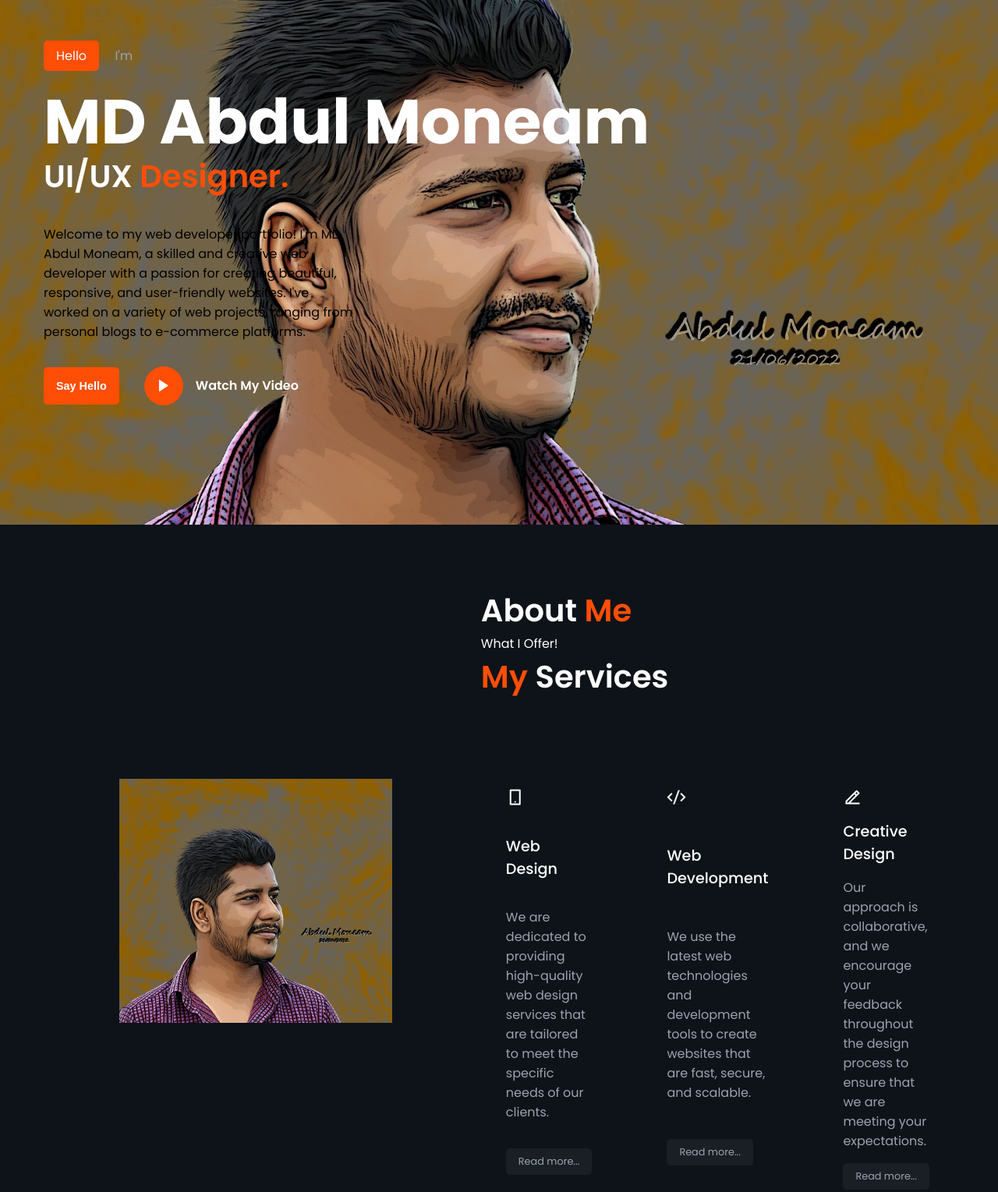
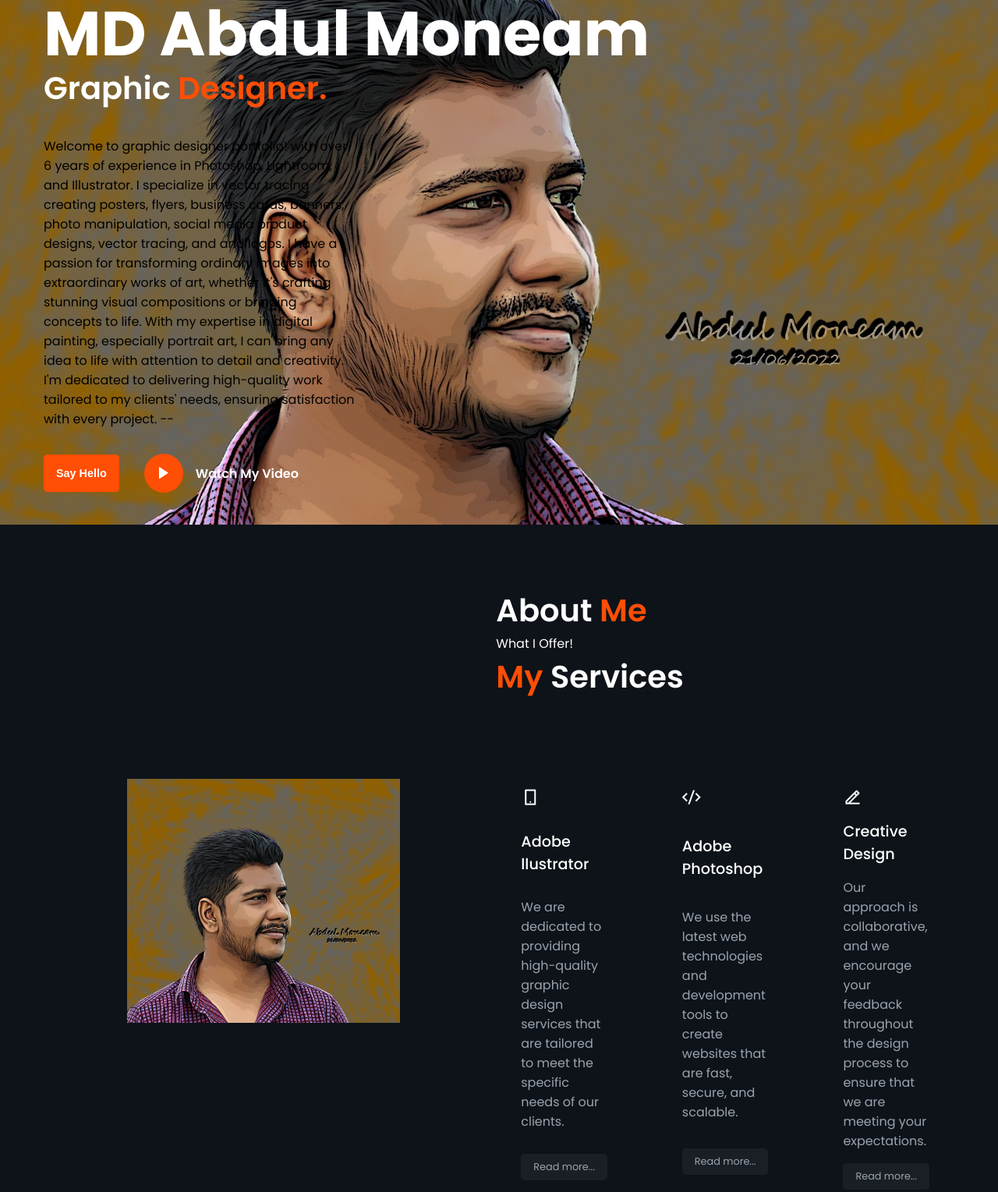
Before and after one commit to Abdul-Moneam/website-, a plain HTML site: page index.html in a window 1280 px wide. Shown: the part 127-1656 px from the top of the page at 78% size. Drawn offline with nearby package versions, Linux system fonts and the light colour scheme.

Commit message:
Update some para change index.html

```diff
--- a/index.html
+++ b/index.html
@@ -19,12 +19,10 @@
       <div class="section__container header__container">
         <p><span>Hello</span> I'm</p>
         <h1>MD Abdul Moneam</h1>
-        <h2 class="section__title">UI/UX <span>Designer.</span></h2>
+        <h2 class="section__title"> Graphic <span>Designer.</span></h2>
         <p style="color: black">
-          Welcome to my web developer portfolio! I'm MD Abdul Moneam, a skilled and
-          creative web developer with a passion for creating beautiful,
-          responsive, and user-friendly websites. I've worked on a variety of
-          web projects, ranging from personal blogs to e-commerce platforms.
+          Welcome to graphic designer portfolio!  with over 6 years of experience in Photoshop, Lightroom, and Illustrator. I specialize in vector tracing creating posters, flyers, business cards, banners, photo manipulation, social media product designs, vector tracing, and and logos. I have a passion for transforming ordinary images into extraordinary works of art, whether it's crafting stunning visual compositions or bringing concepts to life. With my expertise in digital painting, especially portrait art, I can bring any idea to life with attention to detail and creativity. I'm dedicated to delivering high-quality work tailored to my clients' needs, ensuring satisfaction with every project.
+--
         </p>
         <div class="action__btns">
           <button class="btn">Say Hello</button>
@@ -52,16 +50,16 @@
         <div class="service__grid">
           <div class="service__card">
             <i class="ri-smartphone-line"></i>
-            <h4>Web Design</h4>
+            <h4>Adobe llustrator</h4>
             <p>
-              We are dedicated to providing high-quality web design services
+              We are dedicated to providing high-quality graphic design services
               that are tailored to meet the specific needs of our clients.
             </p>
             <a href="#" class="read__more">Read more...</a>
           </div>
           <div class="service__card">
             <i class="ri-code-s-slash-line"></i>
-            <h4>Web Development</h4>
+            <h4>Adobe Photoshop</h4>
             <p>
               We use the latest web technologies and development tools to create
               websites that are fast, secure, and scalable.
@@ -127,7 +125,7 @@
           </div>
           <div class="social__icons">
             <a href="#" class="icon"><i class="ri-facebook-fill"></i></a>
-            <a href="#" class="icon"><i class="ri-mail-line"></i></a>
+            <a href="" class="icon"><i class="ri-mail-line"></i></a>
             <a href="#" class="icon"><i class="ri-twitter-fill"></i></a>
             <a href="#" class="icon"><i class="ri-linkedin-fill"></i></a>
           </div>
```
